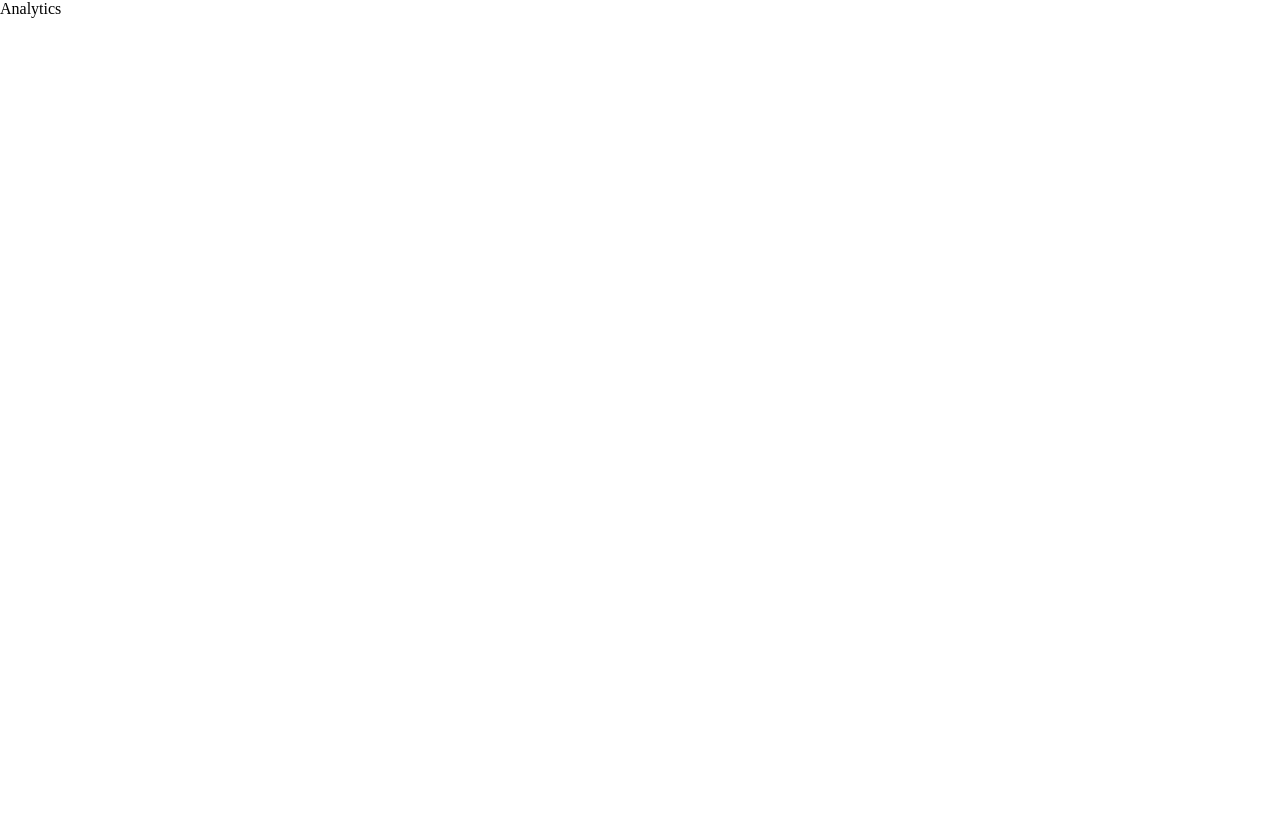
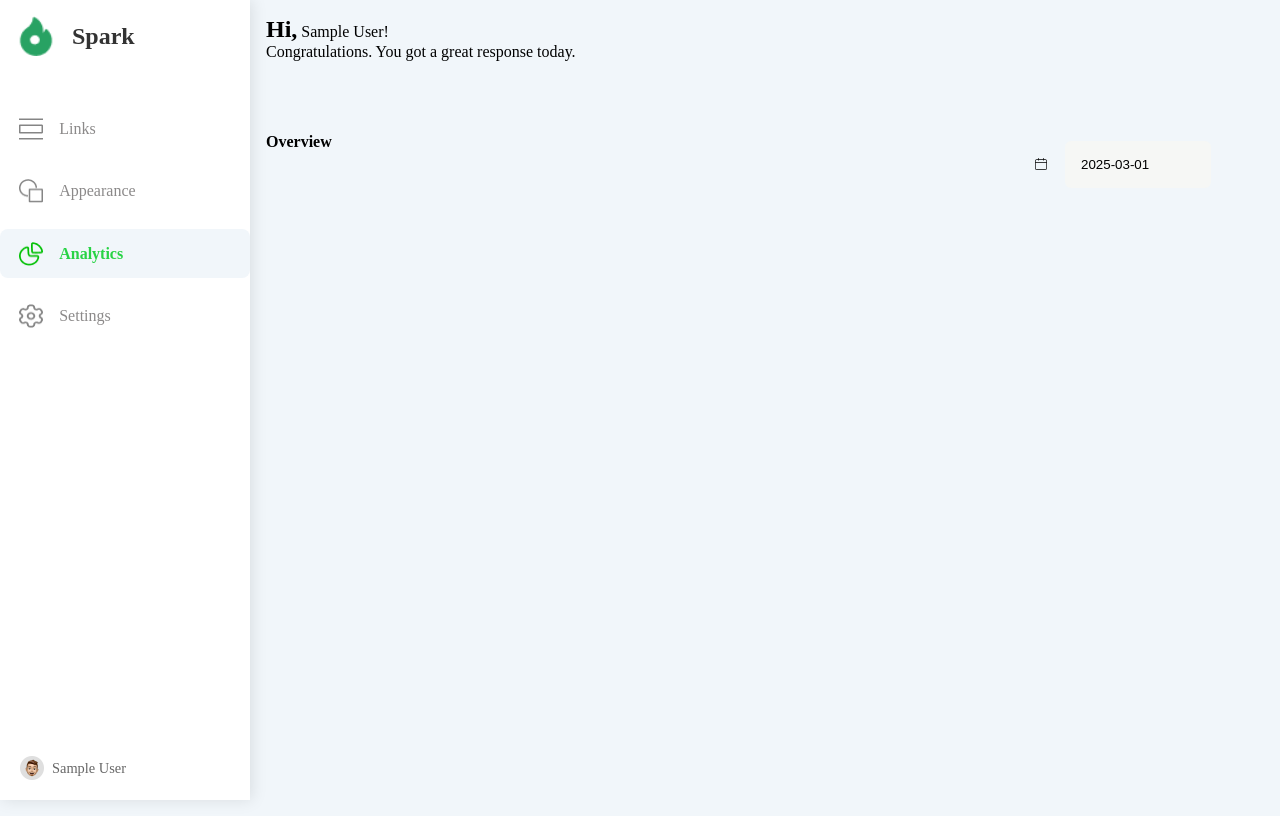
Before and after one commit to gairik99/linktree_FrontEnd, a React (Vite) app: page /analytics in a window 1280 px wide. Built offline with nearby package versions, Linux system fonts and the light colour scheme; sample sign-in values are in the browser's storage.

Commit message:
linkwithclicks

```diff
--- a/package.json
+++ b/package.json
@@ -12,6 +12,7 @@
   "dependencies": {
     "axios": "^1.7.9",
     "react": "^19.0.0",
+    "react-datepicker": "^8.1.0",
     "react-dom": "^19.0.0",
     "react-icons": "^5.5.0",
     "react-router-dom": "^7.1.5",
--- a/src/components/LinkContainer.jsx
+++ b/src/components/LinkContainer.jsx
@@ -1,13 +1,15 @@
-import { useEffect, useState } from "react"
-import { toast } from "react-toastify"
-import { useLink } from "../context/linkContext"
-import { useAuth } from "../context/authContext"
-import { getLink, updateLink, deleteLink } from "../services/action"
-import { useTab } from "../context/tabContext"
-import Switch from "./Switch"
-import { extractDomain } from "../services/extractDomain"
-
-import styles from '../styles/LinkContainer.module.css'
+import { useEffect, useState } from "react";
+import { toast } from "react-toastify";
+import { useLink } from "../context/linkContext";
+import { useAuth } from "../context/authContext";
+import { updateLink, deleteLink, getLinkWithClicks } from "../services/action";
+import { useTab } from "../context/tabContext";
+import Switch from "./Switch";
+import { extractDomain } from "../services/extractDomain";
+import { CiEdit } from "react-icons/ci";
+import { MdDeleteOutline } from "react-icons/md";
+import styles from "../styles/LinkContainer.module.css";
+import click from "../assets/click.png"
 
 const LinkContainer = () => {
     const [isModalOpen, setIsModalOpen] = useState(false);
@@ -22,11 +24,12 @@ const LinkContainer = () => {
     useEffect(() => {
         const fetchLinks = async () => {
             try {
-                const data = await getLink(user.token);
-                setLink(data.data);
+                const newdata = await getLinkWithClicks(user.token);
+                // console.log("linkcontainer", newdata.data.links);
+                setLink(newdata.data.links);
                 // console.log("Link data:", link);
             } catch (error) {
-                toast.error('something went wrong', error)
+                toast.error("something went wrong", error);
             }
         };
         fetchLinks();
@@ -41,9 +44,9 @@ const LinkContainer = () => {
 
     const handleInputChange = (e) => {
         const { name, value } = e.target;
-        setSelectedLink(prev => ({
+        setSelectedLink((prev) => ({
             ...prev,
-            [name]: value
+            [name]: value,
         }));
     };
     const handleSave = async () => {
@@ -52,12 +55,12 @@ const LinkContainer = () => {
             await updateLink(user.token, selectedLink._id, {
                 linkTitle: selectedLink.linkTitle,
                 linkUrl: selectedLink.linkUrl,
-                domain
+                domain,
             });
 
             // Refresh links after successful update
-            const freshData = await getLink(user.token);
-            setLink(freshData.data);
+            const freshData = await getLinkWithClicks(user.token);
+            setLink(freshData.data.links);
 
             setIsModalOpen(false);
             toast.success("Link updated successfully");
@@ -72,13 +75,13 @@ const LinkContainer = () => {
     const handleDelete = async (linkId) => {
         try {
             await deleteLink(user.token, linkId);
-            const freshData = await getLink(user.token);
-            setLink(freshData.data);
+            const freshData = await getLinkWithClicks(user.token);
+            setLink(freshData.data.links);
             toast.success("Link deleted successfully");
         } catch (error) {
             toast.error("Failed to delete link", error);
         }
-    }
+    };
 
     return (
         <div className={styles.linkContainer}>
@@ -87,9 +90,7 @@ const LinkContainer = () => {
                     localLink.map((linkItem) => (
                         <li key={linkItem._id} className={styles.linkItem}>
                             <div className={styles.linkContent}>
-                                <span className={styles.domain}>
-                                    {linkItem.domain}
-                                </span>
+                                <span className={styles.domain}>{linkItem.domain}</span>
                                 <div className={styles.urlContainer}>
                                     <a
                                         href={linkItem.linkUrl}
@@ -107,18 +108,25 @@ const LinkContainer = () => {
                                 </div>
                             </div>
                             <div className={styles.buttonGroup}>
+                                <p>
+                                    <img src={click} alt='clickIcon' />
+                                    <span>{linkItem?.totalClicks || 0} clicks</span>
+                                </p>
+                                <div style={{ display: 'flex', gap: '1rem' }}>
                                     <button
                                         className={`${styles.button} ${styles.editButton}`}
                                         onClick={() => handleEdit(linkItem)}
                                     >
-                                    Edit
+                                        <CiEdit />
                                     </button>
                                     <button
                                         className={`${styles.button} ${styles.deleteButton}`}
                                         onClick={() => handleDelete(linkItem._id)}
                                     >
-                                    Delete
+                                        <MdDeleteOutline />
                                     </button>
+                                </div>
+
                             </div>
                         </li>
                     ))
@@ -153,10 +161,7 @@ const LinkContainer = () => {
                             </label>
                         </div>
                         <div className={styles.modalActions}>
-                            <button
-                                className={styles.saveButton}
-                                onClick={handleSave}
-                            >
+                            <button className={styles.saveButton} onClick={handleSave}>
                                 Save
                             </button>
                             <button
@@ -170,7 +175,7 @@ const LinkContainer = () => {
                 </div>
             )}
         </div>
-    )
-}
+    );
+};
 //
-export default LinkContainer
+export default LinkContainer;
--- a/src/pages/Analytics.jsx
+++ b/src/pages/Analytics.jsx
@@ -1,8 +1,57 @@
+import { useAuth } from "../context/authContext";
+import SideBar from "../components/SideBar";
+import DatePicker from "react-datepicker";
+import { CiCalendar } from "react-icons/ci";
+import "react-datepicker/dist/react-datepicker.css";
+import { useState } from "react";
 
 const Analytics = () => {
+    const [selectedDate, setSelectedDate] = useState(new Date());
+    const { user } = useAuth();
     return (
-        <div>Analytics</div>
-    )
-}
+        <div
+            style={{
+                display: "flex",
+                overflow: "auto",
+                position: "realtive",
+                paddingBottom: "1rem",
+                background: " #F1F6FA"
+            }}
+        >
+            <SideBar />
+            <div style={{ display: "flex", flexDirection: "column", width: '80vw' }}>
+                <div
+                    style={{ display: "flex", flexDirection: "column", padding: "1rem" }}
+                >
+                    <p>
+                        <span style={{ fontWeight: "bold", fontSize: "1.5rem" }}>Hi,</span>{" "}
+                        {user.name}!
+                    </p>
+                    <span>Congratulations. You got a great response today.</span>
+                </div>
+                <div
+                    style={{
+                        display: "flex",
+                        justifyContent: "space-between",
+                        alignItems: "center",
+                        gap: "1rem",
+                    }}
+                >
+                    <h4 style={{ padding: "1rem", marginTop: '1.2rem' }}>Overview</h4>
+                    <div style={{ display: 'flex', margin: '0px', borderRadius: '10px' }}>
+                        <div style={{ display: 'flex', flexDirection: 'column', justifyContent: 'flex-end', margin: '1rem' }}>
+                            <CiCalendar />
+                        </div>
+                        <DatePicker
+                            selected={selectedDate}
+                            onChange={(date) => setSelectedDate(date)}
+                            dateFormat="yyyy-MM-dd"
+                        />
+                    </div>
+                </div>
+            </div>
+        </div>
+    );
+};
 
-export default Analytics
+export default Analytics;
--- a/src/pages/Appearance.jsx
+++ b/src/pages/Appearance.jsx
@@ -20,7 +20,7 @@ import { updateUserProfile } from "../services/action";
 const Appearance = () => {
     const { user, setUser } = useAuth();
     const { style, setStyle } = useStyle();
-    console.log(style);
+    // console.log(style);
     const themeArr = [
         { img: air1, title: "Air Snow", buttonColor: "#D9D9D9", theme: "#FFFFFF" },
         { img: air2, title: "Air Grey", buttonColor: "#FFFFFF", theme: "#EBEEF1" },
--- a/src/pages/ProfileDetailsPage.jsx
+++ b/src/pages/ProfileDetailsPage.jsx
@@ -14,7 +14,7 @@ const ProfileDetailsPage = () => {
         const fetchLinks = async () => {
             try {
                 const response = await getUserWithLinks(userid);
-                console.log(response)
+                // console.log(response)
                 setUser((prev) => ({
                     ...prev,
                     userName: response.userName,
--- a/src/services/action.js
+++ b/src/services/action.js
@@ -89,3 +89,12 @@ export const createClick = async (linkData, linkId) => {
   const response = await axios.post(url, data);
   return response.data;
 };
+export const getLinkWithClicks = async (token) => {
+  const response = await axios.get(`${API_URL}/link/getlinkwithclicks`, {
+    headers: {
+      Authorization: `Bearer ${token}`,
+      "Content-Type": "application/json",
+    },
+  });
+  return response.data;
+};
--- a/src/styles/LinkContainer.module.css
+++ b/src/styles/LinkContainer.module.css
@@ -48,7 +48,26 @@
   border-top: 1px solid #eee;
   padding-top: 0.5rem;
 }
+.buttonGroup p {
+  display: flex;
+  align-items: center;
+  gap: 0.5rem;
+  margin: 0;
+  color: #666;
+}
 
+.buttonGroup img {
+  width: 20px;
+  height: 20px;
+  object-fit: contain;
+  filter: invert(40%) sepia(8%) saturate(1%) hue-rotate(314deg) brightness(97%)
+    contrast(86%);
+}
+
+.buttonGroup span {
+  font-size: 0.875rem;
+  font-weight: 500;
+}
 .button {
   padding: 0.5rem 1rem;
   border: none;
```
Also changed, not shown: src/pages/Settings.jsx (+69 -32 lines), src/assets/click.png (added), src/styles/Analytics.module.css (added), 1 other file (tests, documents, lock files or other folders). Lines whose indentation alone changed are shown as unchanged.
